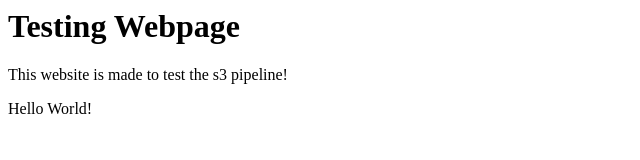
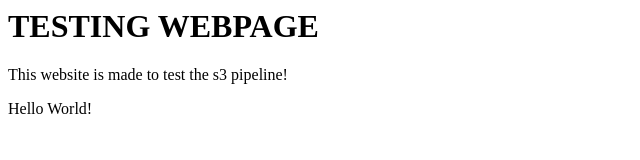
Before and after one commit to Muhammad-Jawad1603/project_1, a plain HTML site: page index.html in a window 1280 px wide. Shown: the whole page, without its empty margins (0-640 px from the left). Drawn offline with Linux system fonts and the light colour scheme.

Commit message:
changed heading to all caps

```diff
--- a/index.html
+++ b/index.html
@@ -1,3 +1,3 @@
-<h1>Testing Webpage</h1>
+<h1>TESTING WEBPAGE</h1>
 <p>This website is made to test the s3 pipeline!</p>
 <p>Hello World!</p>
```
